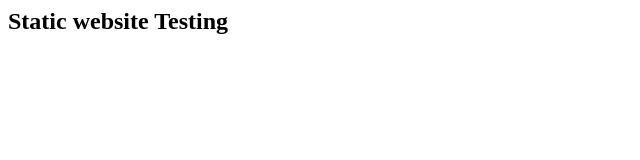
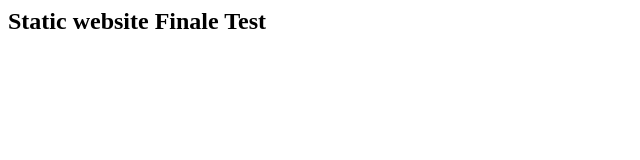
Before and after one commit to thakurnishu/GoLang-WebServer, a plain HTML site: page static/index.html in a window 1280 px wide. Shown: the full height of the page, 0-640 px from the left. Drawn offline with Linux system fonts and the light colour scheme.

Commit message:
Testing Pipeline

```diff
--- a/static/index.html
+++ b/static/index.html
@@ -5,6 +5,6 @@
         </title>
     </head>
     <body>
-        <h2>Static website Testing</h2>
+        <h2>Static website Finale Test</h2>
     </body>
 </html>
```
